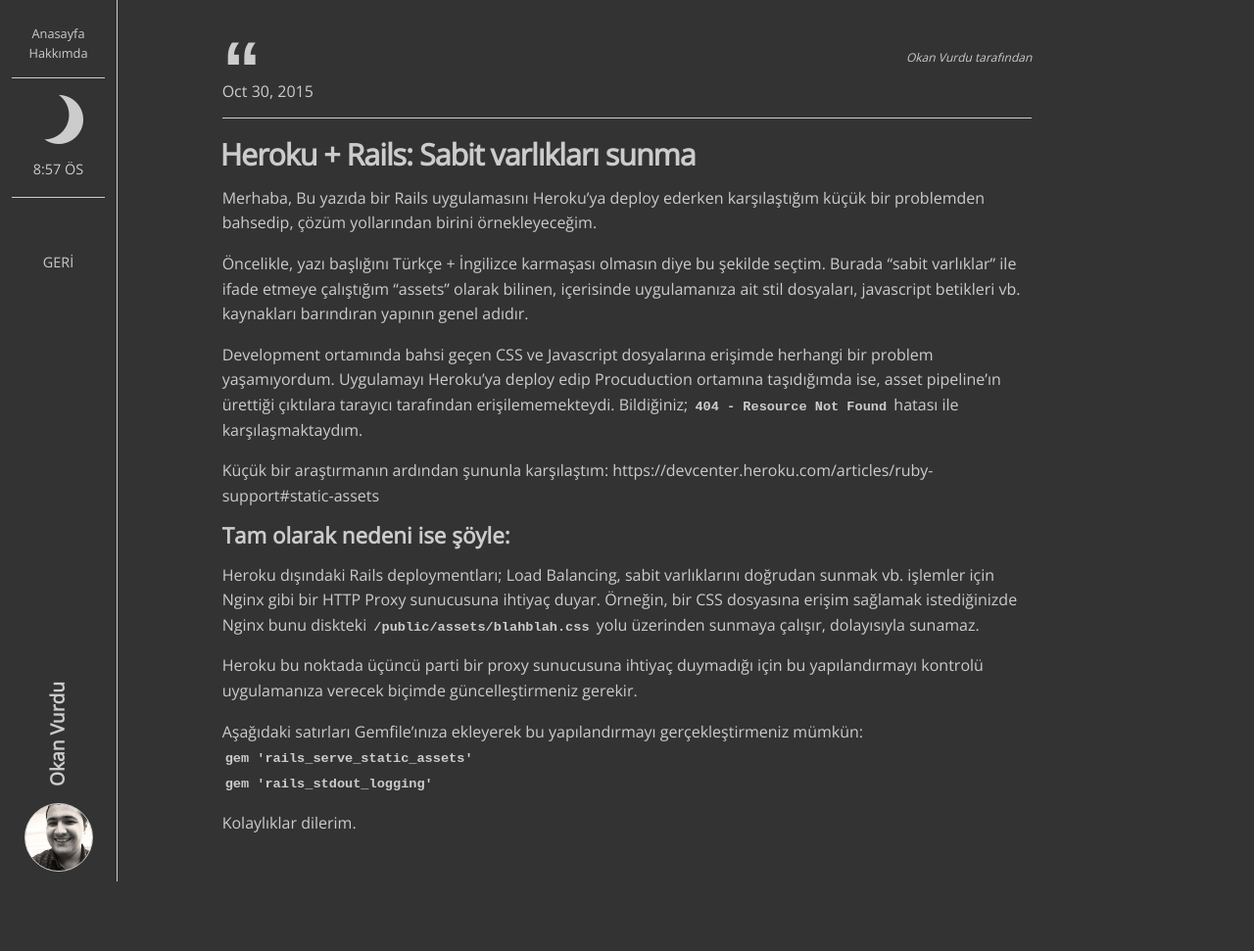
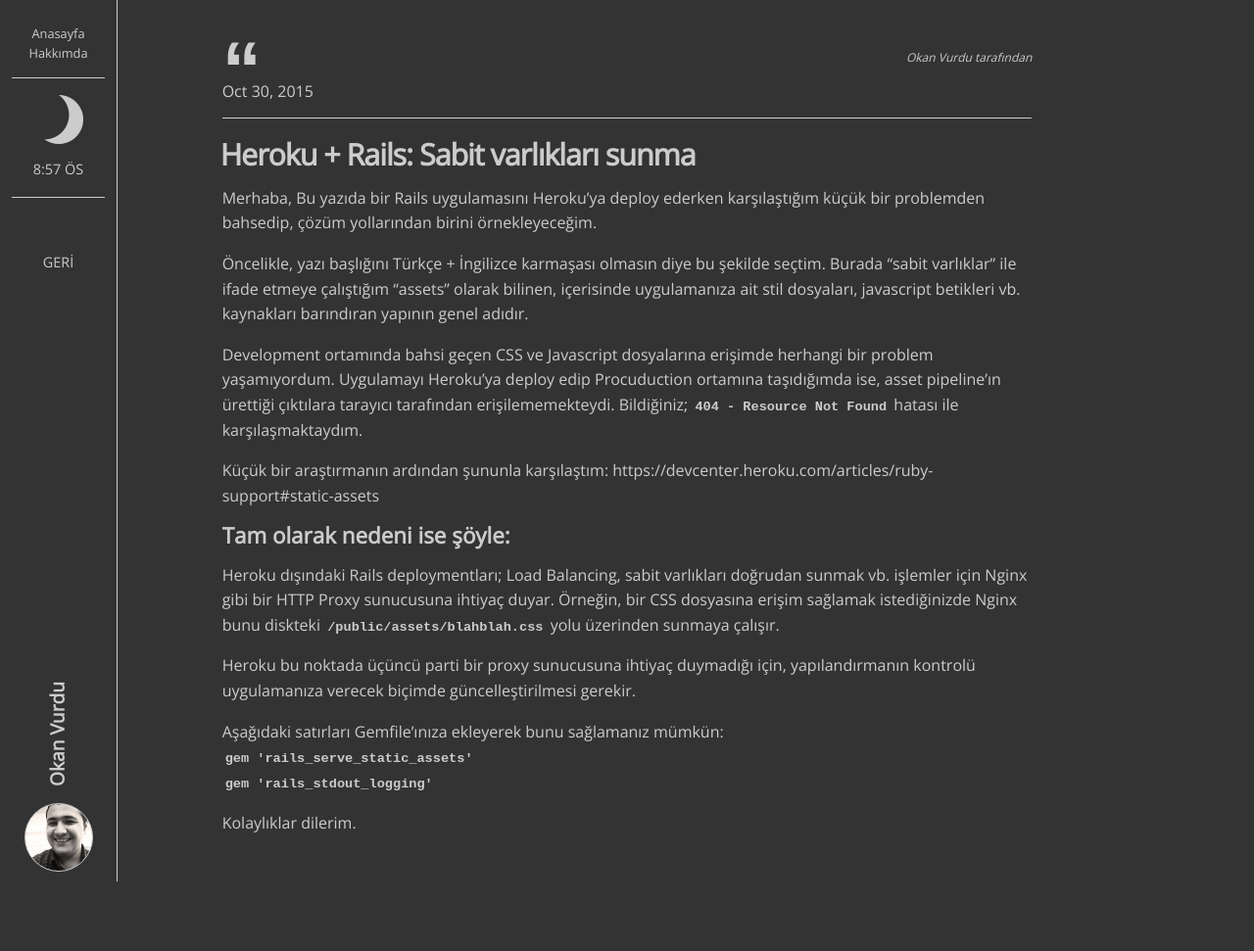
Before and after one commit to minel/okanvurdu.github.io, a Jekyll site: the page built from _posts/2015-10-30-heroku-rails-sabit-varliklari-sunma.markdown, in a window 1280 px wide. Shown: the whole page at 98% size. Built offline with Jekyll 4.4.1, drawn with Linux system fonts in a browser that asks for light colours; comment, search, counter and statistics services are not loaded.

Commit message:
a post was updated

```diff
--- a/_posts/2015-10-30-heroku-rails-sabit-varliklari-sunma.markdown
+++ b/_posts/2015-10-30-heroku-rails-sabit-varliklari-sunma.markdown
@@ -14,11 +14,11 @@
 https://devcenter.heroku.com/articles/ruby-support#static-assets
 
 ####Tam olarak nedeni ise şöyle:
-Heroku dışındaki Rails deploymentları; Load Balancing, sabit varlıklarını doğrudan sunmak vb. işlemler için Nginx gibi bir HTTP Proxy sunucusuna ihtiyaç duyar. Örneğin, bir CSS dosyasına erişim sağlamak istediğinizde Nginx bunu diskteki `/public/assets/blahblah.css` yolu üzerinden sunmaya çalışır, dolayısıyla sunamaz.
+Heroku dışındaki Rails deploymentları; Load Balancing, sabit varlıkları doğrudan sunmak vb. işlemler için Nginx gibi bir HTTP Proxy sunucusuna ihtiyaç duyar. Örneğin, bir CSS dosyasına erişim sağlamak istediğinizde Nginx bunu diskteki `/public/assets/blahblah.css` yolu üzerinden sunmaya çalışır.
 
-Heroku bu noktada üçüncü parti bir proxy sunucusuna ihtiyaç duymadığı için bu yapılandırmayı kontrolü uygulamanıza verecek biçimde güncelleştirmeniz gerekir.
+Heroku bu noktada üçüncü parti bir proxy sunucusuna ihtiyaç duymadığı için, yapılandırmanın kontrolü uygulamanıza verecek biçimde güncelleştirilmesi gerekir.
 
-Aşağıdaki satırları Gemfile'ınıza ekleyerek bu yapılandırmayı gerçekleştirmeniz mümkün:<br/>
+Aşağıdaki satırları Gemfile'ınıza ekleyerek bunu sağlamanız mümkün:<br/>
 `gem 'rails_serve_static_assets'`<br/>
 `gem 'rails_stdout_logging'`
 
```
